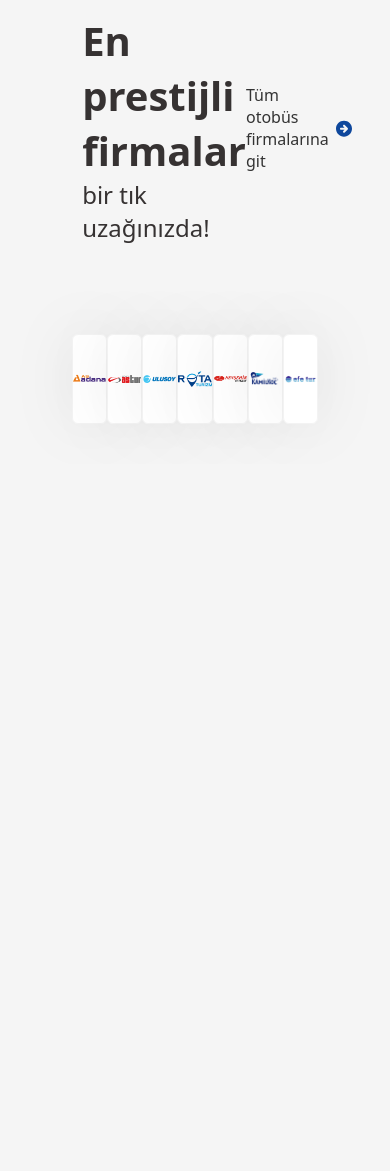
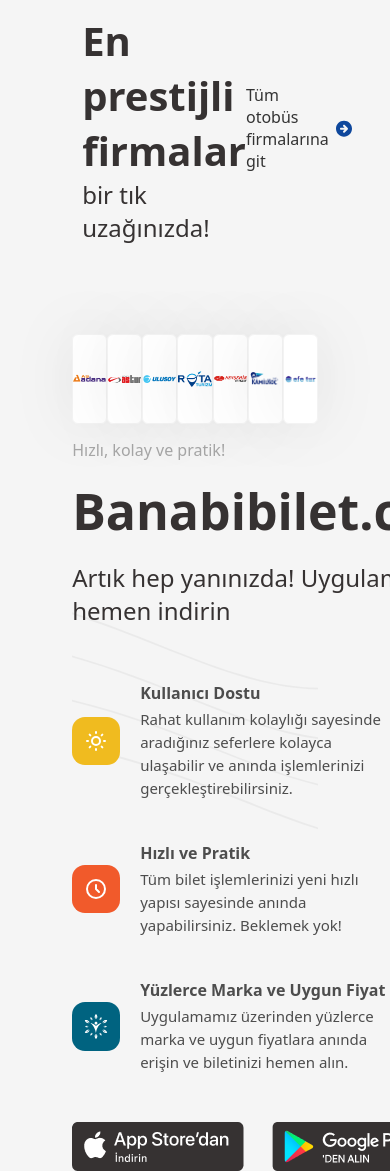
Before and after one commit to dessasin/banabibilet_case, a plain HTML site: page index.html in a window 390 px wide. Shown: the part 1081-2252 px from the top of the page. Before the commit the page ends 1545 px from the top, so only its background shows below. Drawn offline with Linux system fonts and the light colour scheme.

Commit message:
Mobile app phase done I will make carousel last

```diff
--- a/index.html
+++ b/index.html
@@ -12,6 +12,8 @@
     <link rel="stylesheet" href="/src/style/offer.css">
     <link rel="stylesheet" href="/src/style/main.css">
     <link rel="stylesheet" href="/src/style/companies.css">
+    <link rel="stylesheet" href="/src/style/carousel.css">
+    <link rel="stylesheet" href="/src/style/app_reveal.css">
 </head>
 <body ng-controller="myCtrl">
     <!-- HEADER  -->
@@ -31,15 +33,24 @@
         <!-- COMPANIES -->
         <section id="companies" ng-include="'/src/components/companies.html'"></section>
 
-    </main>
 
 
 
     <!-- TRAVEL CAROUSEL  -->
 
+    <!-- <section id="travel_carousel"></section> -->
+
     <!-- MOBILE APP  -->
 
+    <section id="app_reveal" ng-include="'/src/components/app_reveal.html'"></section>
+
     <!-- ABOUT -->
+
+
+
+    </main>
+
+
 
 
 
--- /dev/null
+++ b/src/components/app_reveal.html
@@ -0,0 +1,53 @@
+<div id="app_reveal_content">
+    <div id="app_reveal_content_inner">
+        <div id="app_reveal_content_titles">
+            <span>Hızlı, kolay ve pratik!</span>
+            <h2><strong>Banabibilet.com</strong></h2>
+            <h3>Artık hep yanınızda! Uygulamamızı hemen indirin</h3>
+        </div>
+
+        <div id="app_reveal_content_items">
+
+            <div class="app_reveal_content_item">
+                <span class="content_item_icon bg-yellow">
+                    <img src="/src/img/icon/sun.svg" alt="">
+                </span>
+                <div class="content_item_content">
+                    <span>Kullanıcı Dostu</span>
+                    <p>Rahat kullanım kolaylığı sayesinde aradığınız seferlere
+                        kolayca ulaşabilir ve anında işlemlerinizi gerçekleştirebilirsiniz.</p>
+                </div>
+            </div>
+
+            <div class="app_reveal_content_item">
+                <span class="content_item_icon bg-tomato">
+                    <img src="/src/img/icon/clock.svg" alt="">
+                </span>
+                <div class="content_item_content">
+                    <span>Hızlı ve Pratik</span>
+                    <p>Tüm bilet işlemlerinizi yeni hızlı yapısı sayesinde
+                        anında yapabilirsiniz. Beklemek yok!</p>
+                </div>
+            </div>
+
+            <div class="app_reveal_content_item">
+                <span class="content_item_icon bg-blue">
+                    <img src="/src/img/icon/wellnes_white.svg" alt="">
+                </span>
+                <div class="content_item_content">
+                    <span>Yüzlerce Marka ve Uygun Fiyat</span>
+                    <p>Uygulamamız üzerinden yüzlerce marka ve uygun fiyatlara
+                        anında erişin ve biletinizi hemen alın.</p>
+                </div>
+            </div>
+
+        </div>
+
+        <div id="app_reveal_link_buttons">
+            <img src="/src/img/appstore.png" alt="">
+            <img src="/src/img/gplay.png" alt="">
+        </div>
+
+    </div>
+    <img src="/src/img/app_screens.png" alt="">
+</div>
--- /dev/null
+++ b/src/style/app_reveal.css
@@ -0,0 +1,91 @@
+#app_reveal{
+    margin-top: 136px;
+    width: 100%;
+    background:url('/src/img/app_reveal_bg.svg')  no-repeat;
+    background-size: cover;
+    background-position: top;
+}
+
+#app_reveal_content{
+    display: flex;
+    justify-content: space-between;
+}
+
+#app_reveal_content_titles{
+    display: flex;
+    flex-direction: column;
+    gap: 16px;
+    color: #363232;
+}
+
+#app_reveal_content_titles span{
+    color: #A7A7A7;
+}
+#app_reveal_content_titles h2{
+    font-size: 50px;
+}
+
+#app_reveal_content_titles h3{
+    font-size: 24px;
+}
+
+
+#app_reveal_content_items{
+    display: flex;
+    flex-direction: column;
+    width: 80%;
+    gap: 42px;
+    margin-top: 55px;
+
+}
+
+.app_reveal_content_item{
+    display: flex;
+    align-items: center;
+    gap: 20px;
+}
+.content_item_icon{
+    padding: 12px;
+    min-width: 48px;
+    min-height: 48px;
+    display: inline-flex;
+    align-items: center;
+    justify-content: center;
+    border-radius: 13px;
+    background-color: tomato;
+}
+.bg-yellow{
+    background-color: #F0BB1F;
+}
+.bg-tomato{
+    background-color: #F15A2B;
+
+}
+.bg-blue{
+    background-color: #006380;
+}
+
+.content_item_content{
+    display: flex;
+    flex-direction: column;
+    gap:4px;
+}
+
+.content_item_content p{
+    color: #4D4D4D;
+    font-size: 15px;
+    line-height: 23px;
+}
+.content_item_content span{
+    font-weight: 700;
+    font-size: 16px;
+    color: #4D4D4D;
+}
+
+
+#app_reveal_link_buttons{
+    display: flex;
+    align-items: center;
+    gap: 28px;
+    margin-top: 48px;
+}
--- /dev/null
+++ b/src/style/carousel.css
@@ -0,0 +1,6 @@
+#travel_carousel{
+    margin-top: 120px;
+    width: 100%;
+    height: 500px;
+    background-color: tomato;
+}
```
Also changed, not shown: src/components/carousel.html (added), src/img/app_reveal_bg.svg (added), src/img/app_screens.png (added), src/img/appstore.png (added), src/img/carousel_decore.svg (added), src/img/gplay.png (added), src/img/icon/clock.svg (added), src/img/icon/sun.svg (added), src/img/icon/wellnes_white.svg (added).
